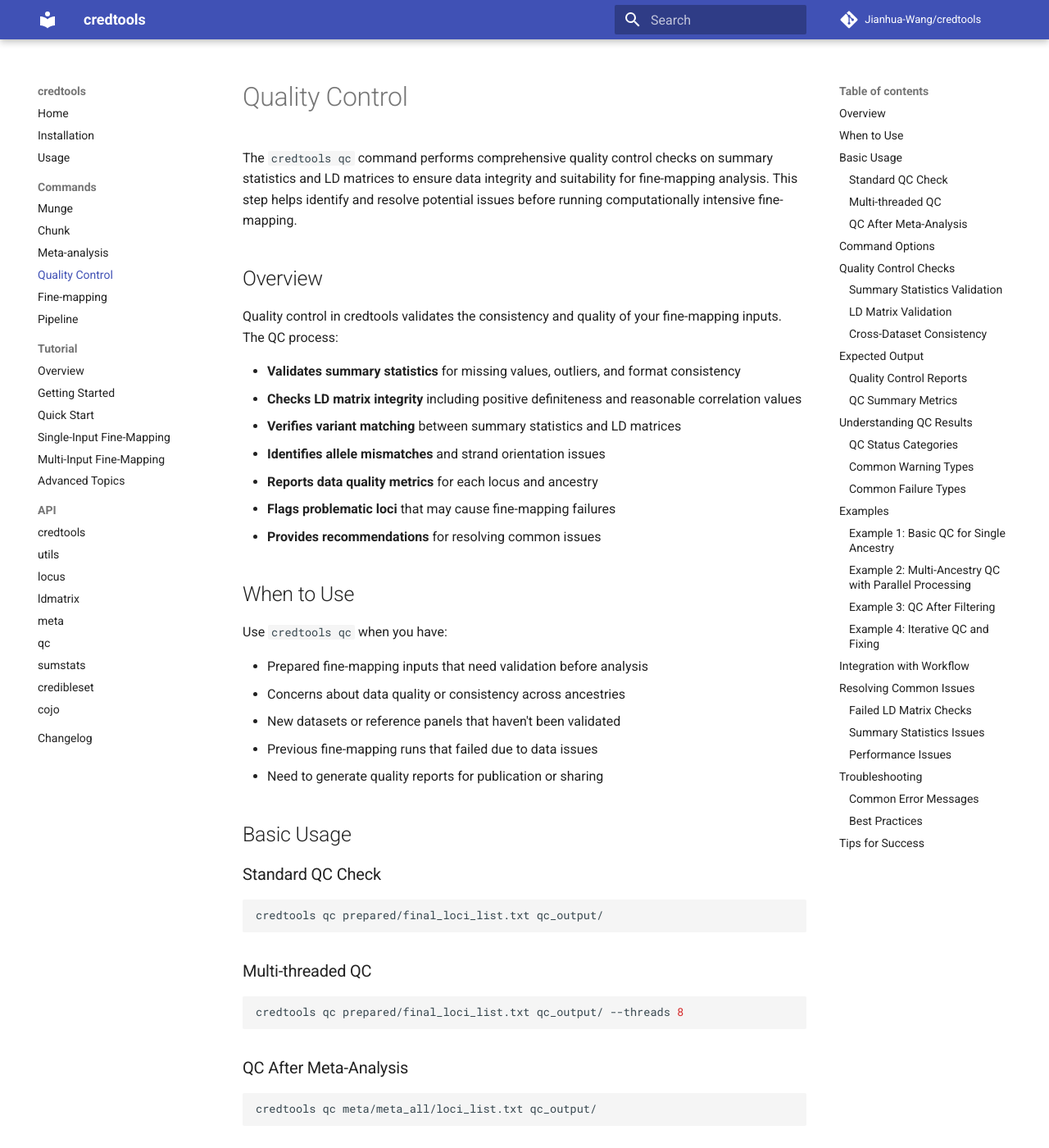
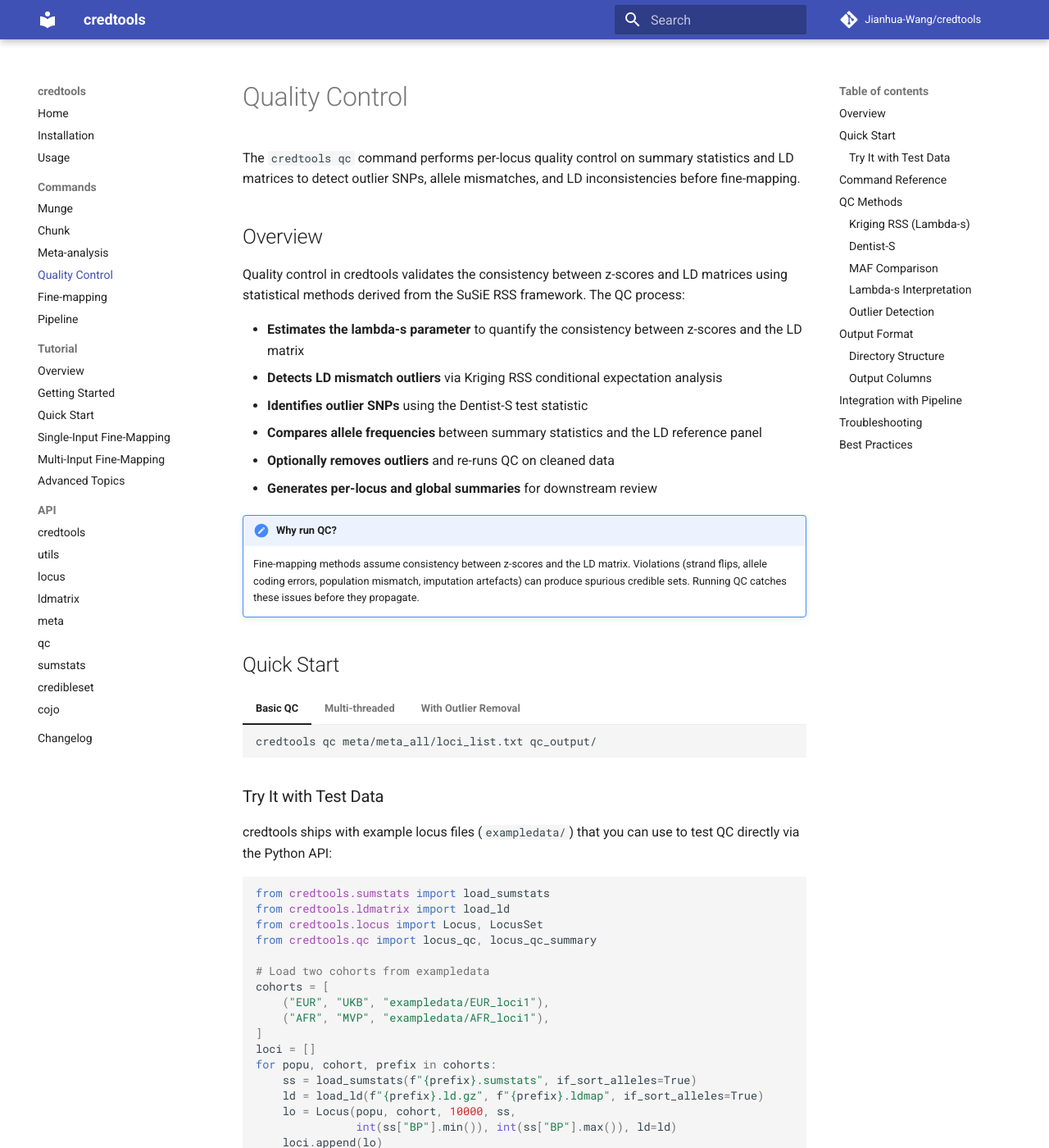
Before and after one commit to Jianhua-Wang/credtools, an MkDocs documentation site: the page built from docs/qc.md, in a window 1280 px wide and 1400 px high. Shown: the whole window at 82% size. Built offline with MkDocs 1.6.1 and Material for MkDocs 9.7.7, drawn with Linux system fonts in a browser that asks for light colours; comment, search, counter and statistics services are not loaded; some of the changed text lies outside the part shown.

Commit message:
Add QC module unit tests and rewrite QC documentation
- Create tests/test_qc.py with 80 unit tests covering 16 QC functions (84% coverage)
- Rewrite docs/qc.md to match actual code output and methods

````diff
--- a/docs/qc.md
+++ b/docs/qc.md
@@ -1,292 +1,313 @@
 # Quality Control
 
-The `credtools qc` command performs comprehensive quality control checks on summary statistics and LD matrices to ensure data integrity and suitability for fine-mapping analysis. This step helps identify and resolve potential issues before running computationally intensive fine-mapping.
+The `credtools qc` command performs per-locus quality control on summary statistics and LD matrices to detect outlier SNPs, allele mismatches, and LD inconsistencies before fine-mapping.
 
 ## Overview
 
-Quality control in credtools validates the consistency and quality of your fine-mapping inputs. The QC process:
+Quality control in credtools validates the consistency between z-scores and LD matrices using statistical methods derived from the SuSiE RSS framework. The QC process:
 
-- **Validates summary statistics** for missing values, outliers, and format consistency
-- **Checks LD matrix integrity** including positive definiteness and reasonable correlation values
-- **Verifies variant matching** between summary statistics and LD matrices
-- **Identifies allele mismatches** and strand orientation issues
-- **Reports data quality metrics** for each locus and ancestry
-- **Flags problematic loci** that may cause fine-mapping failures
-- **Provides recommendations** for resolving common issues
+- **Estimates the lambda-s parameter** to quantify the consistency between z-scores and the LD matrix
+- **Detects LD mismatch outliers** via Kriging RSS conditional expectation analysis
+- **Identifies outlier SNPs** using the Dentist-S test statistic
+- **Compares allele frequencies** between summary statistics and the LD reference panel
+- **Optionally removes outliers** and re-runs QC on cleaned data
+- **Generates per-locus and global summaries** for downstream review
 
-## When to Use
+!!! note "Why run QC?"
+    Fine-mapping methods assume consistency between z-scores and the LD matrix. Violations (strand flips, allele coding errors, population mismatch, imputation artefacts) can produce spurious credible sets. Running QC catches these issues before they propagate.
 
-Use `credtools qc` when you have:
+## Quick Start
 
-- Prepared fine-mapping inputs that need validation before analysis
-- Concerns about data quality or consistency across ancestries
-- New datasets or reference panels that haven't been validated
-- Previous fine-mapping runs that failed due to data issues
-- Need to generate quality reports for publication or sharing
+=== "Basic QC"
 
-## Basic Usage
+    ```bash
+    credtools qc meta/meta_all/loci_list.txt qc_output/
+    ```
 
-### Standard QC Check
+=== "Multi-threaded"
+
+    ```bash
+    credtools qc meta/meta_all/loci_list.txt qc_output/ --threads 8
+    ```
+
+=== "With Outlier Removal"
+
+    ```bash
+    credtools qc meta/meta_all/loci_list.txt qc_output/ \
+      --threads 8 \
+      --remove-outlier
+    ```
+
+### Try It with Test Data
+
+credtools ships with example locus files (`exampledata/`) that you can use to test QC directly via the Python API:
+
+```python
+from credtools.sumstats import load_sumstats
+from credtools.ldmatrix import load_ld
+from credtools.locus import Locus, LocusSet
+from credtools.qc import locus_qc, locus_qc_summary
+
+# Load two cohorts from exampledata
+cohorts = [
+    ("EUR", "UKB", "exampledata/EUR_loci1"),
+    ("AFR", "MVP", "exampledata/AFR_loci1"),
+]
+loci = []
+for popu, cohort, prefix in cohorts:
+    ss = load_sumstats(f"{prefix}.sumstats", if_sort_alleles=True)
+    ld = load_ld(f"{prefix}.ld.gz", f"{prefix}.ldmap", if_sort_alleles=True)
+    lo = Locus(popu, cohort, 10000, ss,
+               int(ss["BP"].min()), int(ss["BP"].max()), ld=ld)
+    loci.append(lo)
+
+ls = LocusSet(loci)
+
+# Run QC
+qc = locus_qc(ls, out_dir="/tmp/qc_example_output")
+summary = locus_qc_summary(qc)
+print(summary[["popu", "cohort", "n_snps", "lambda_s",
+               "n_lambda_s_outlier", "n_dentist_s_outlier"]])
+```
+
+For the full CLI workflow, run the pipeline first to generate prepared loci:
 
 ```bash
-credtools qc prepared/final_loci_list.txt qc_output/
+credtools munge \
+  "exampledata/test_mock_data/EUR_all_loci.sumstats,exampledata/test_mock_data/AFR_all_loci.sumstats,exampledata/test_mock_data/EAS_all_loci.sumstats" \
+  /tmp/munge_output/ --force
+
+credtools chunk /tmp/munge_output/sumstat_info_updated.txt /tmp/chunk_output/
+
+credtools meta /tmp/chunk_output/loci_list.txt /tmp/meta_output/
+
+# Run QC on meta-analysis results
+credtools qc /tmp/meta_output/meta_all/loci_list.txt /tmp/qc_output/ --threads 2
 ```
 
-### Multi-threaded QC
+## Command Reference
 
-```bash
-credtools qc prepared/final_loci_list.txt qc_output/ --threads 8
+```
+credtools qc [OPTIONS] INPUTS OUTDIR
 ```
 
-### QC After Meta-Analysis
+**Arguments:**
 
-```bash
-credtools qc meta/meta_all/loci_list.txt qc_output/
-```
+| Argument | Description |
+|----------|-------------|
+| `INPUTS` | Tab-separated locus list file (e.g. from `credtools meta` or `credtools chunk`) |
+| `OUTDIR` | Output directory for QC results |
 
-## Command Options
+**Options:**
 
-| Option | Description | Default |
-|--------|-------------|---------|
-| `--threads` / `-t` | Number of parallel threads | 1 |
+| Option | Short | Description | Default |
+|--------|-------|-------------|---------|
+| `--threads` | `-t` | Number of parallel threads | `1` |
+| `--remove-outlier` | | Remove outliers and re-run QC on cleaned data | `False` |
+| `--logLR-threshold` | | Log-likelihood ratio threshold for LD mismatch detection | `2.0` |
+| `--z-threshold` | | Z-score threshold for LD mismatch and marginal SNP detection | `2.0` |
+| `--z-std-diff-threshold` | | Standardised z-difference threshold for marginal SNP outlier detection | `3.0` |
+| `--r-threshold` | | Correlation threshold with lead SNP for marginal SNP detection | `0.8` |
+| `--dentist-pvalue-threshold` | | −log10 p-value threshold for Dentist-S outlier detection | `4.0` |
+| `--dentist-r2-threshold` | | r² threshold for Dentist-S outlier detection | `0.6` |
+| `--log-file` | `-l` | Write log output to a file | `None` |
 
-## Quality Control Checks
+## QC Methods
 
-### Summary Statistics Validation
+### Kriging RSS (Lambda-s)
 
-**Format Consistency**
-- Required columns present (CHR, BP, EA, NEA, BETA, SE, P)
-- Appropriate data types and value ranges
-- No missing values in critical columns
+The Kriging RSS method estimates the parameter **lambda-s** (also called *s*), which quantifies the consistency between observed z-scores and the LD matrix under the SuSiE RSS null model:
 
-**Statistical Validity**
-- P-values in valid range (0, 1]
-- Standard errors are positive
-- Effect sizes within reasonable bounds
-- Allele frequencies between 0 and 1 (if present)
+$$z \mid R, s \sim \mathcal{N}(0, (1-s)R + sI)$$
 
-**Biological Plausibility**
-- Chromosome and position coordinates valid
-- Alleles are valid DNA bases
-- No duplicate variants within locus
+A larger *s* indicates stronger inconsistency. For each SNP, the conditional mean and variance are computed, yielding:
 
-### LD Matrix Validation
+- **z_std_diff**: standardised difference between observed and expected z-score
+- **logLR**: log-likelihood ratio for allele switch detection
 
-**Matrix Properties**
-- Square symmetric matrix
-- Positive definite (all eigenvalues > 0)
-- Diagonal elements equal to 1
-- Off-diagonal correlations in [-1, 1]
+**Outlier criteria (combined):**
 
-**Variant Matching**
-- All summary statistic variants present in LD matrix
-- Consistent variant ordering
-- Matching allele orientations
+1. **LD Mismatch Indicator**: `logLR > threshold` AND `|z| > threshold`
+2. **Marginal Non-significant SNP**: `|z_std_diff| > threshold` AND `|r_lead| > threshold`
 
-**Data Quality**
-- Reasonable correlation structure
-- No excessive missing data
-- Appropriate matrix conditioning
+### Dentist-S
 
-### Cross-Dataset Consistency
+The [Dentist-S](https://github.com/mkanai/slalom) statistic tests each variant against the lead SNP:
 
-**Multi-Ancestry Checks**
-- Consistent variant sets across populations
-- Similar allele frequencies where expected
-- Reasonable effect size correlations
+$$t_{\text{dentist}} = \frac{(z_j - r_{jk} \cdot z_k)^2}{1 - r_{jk}^2}$$
 
-**Longitudinal Consistency**
-- Variant positions match reference genome
-- Allele definitions consistent with standards
-- No systematic biases across chromosomes
+Under the null, $t_{\text{dentist}} \sim \chi^2(1)$. Outliers are flagged when:
 
-## Expected Output
+- `−log10(p) >= dentist_pvalue_threshold` AND `r² >= dentist_r2_threshold`
 
-The QC process creates detailed reports and summaries:
+### MAF Comparison
 
-### Quality Control Reports
+When the LD reference panel includes allele frequencies (`AF2` column), credtools compares minor allele frequencies between the summary statistics and the reference. Large discrepancies may indicate population mismatch or allele coding issues.
+
+### Lambda-s Interpretation
+
+| Lambda-s | Interpretation |
+|----------|---------------|
+| < 0.1 | Good consistency between z-scores and LD |
+| 0.1 – 0.3 | Moderate inconsistency — review flagged SNPs |
+| > 0.3 | Strong inconsistency — consider re-imputation or LD panel swap |
+
+### Outlier Detection
+
+The `--remove-outlier` flag triggers automatic outlier removal based on the Kriging RSS and Dentist-S criteria above. After removal, QC is re-run on the cleaned data and both the original and cleaned summaries are saved.
+
+## Output Format
+
+### Directory Structure
 
 ```
 qc_output/
-├── summary_report.txt          # Overall QC summary
-├── locus_reports/              # Individual locus details
-│   ├── locus_1_qc.txt
-│   ├── locus_2_qc.txt
-│   └── ...
-├── failed_loci.txt             # Loci that failed QC
-├── warnings.txt                # Non-critical issues found
-└── qc_metrics.json             # Machine-readable results
+├── qc.txt.gz                           # Global QC summary across all loci
+├── qc_run_summary.log                   # Run metadata (timing, errors)
+├── chr1_1000_50000/                     # Per-locus directory
+│   ├── expected_z.txt.gz               # Kriging RSS results
+│   ├── dentist_s.txt.gz                # Dentist-S results
+│   ├── compare_maf.txt.gz             # MAF comparison
+│   └── qc.txt.gz                       # Locus-level QC summary
+└── cleaned/                             # Only with --remove-outlier
+    ├── qc_cleaned.txt.gz               # Global cleaned QC summary
+    ├── outlier_removal_summary.txt.gz  # Outlier removal statistics
+    ├── cleaned_loci_info.txt.gz        # Loci info for cleaned data
+    └── chr1_1000_50000/                # Per-locus cleaned files
+        ├── EUR_UKB.sumstats.gz
+        ├── EUR_UKB.ld.npz
+        ├── EUR_UKB.ldmap.gz
+        ├── expected_z.txt.gz
+        ├── dentist_s.txt.gz
+        ├── compare_maf.txt.gz
+        └── qc.txt.gz
 ```
 
-### QC Summary Metrics
+### Output Columns
 
-- **Pass/Fail counts** for each check type
-- **Quality scores** for each locus
-- **Recommended actions** for failed loci
-- **Data completeness** statistics
-- **Cross-ancestry comparisons** (if applicable)
+**`expected_z.txt.gz`** — Kriging RSS results
 
-## Understanding QC Results
+| Column | Description |
+|--------|-------------|
+| `SNPID` | SNP identifier |
+| `z` | Transformed z-score |
+| `condmean` | Conditional mean from Kriging |
+| `condvar` | Conditional variance |
+| `z_std_diff` | Standardised difference (z − condmean) / sqrt(condvar) |
+| `logLR` | Log-likelihood ratio for allele switch detection |
+| `lambda_s` | Estimated lambda-s parameter |
+| `cohort` | Cohort identifier (popu_cohort) |
 
-### QC Status Categories
+**`dentist_s.txt.gz`** — Dentist-S results
 
-**PASS**: Locus passes all quality checks and is ready for fine-mapping
-**WARN**: Minor issues detected but locus may still be usable
-**FAIL**: Critical issues that will likely cause fine-mapping failure
+| Column | Description |
+|--------|-------------|
+| `SNPID` | SNP identifier |
+| `t_dentist_s` | Dentist-S test statistic (NaN for lead SNP) |
+| `-log10p_dentist_s` | −log10 p-value |
+| `r2` | r² with lead SNP |
+| `cohort` | Cohort identifier |
 
-### Common Warning Types
+**`compare_maf.txt.gz`** — MAF comparison
 
-- Minor allele frequency differences between populations
-- Slightly high correlation values (> 0.99)
-- Missing optional columns (EAF, INFO scores)
-- Borderline LD matrix conditioning
+| Column | Description |
+|--------|-------------|
+| `SNPID` | SNP identifier |
+| `MAF_sumstats` | MAF from summary statistics |
+| `MAF_ld` | MAF from LD reference panel |
+| `cohort` | Cohort identifier |
 
-### Common Failure Types
+**`qc.txt.gz`** — Per-locus / global summary
 
-- Missing required data columns
-- Non-positive definite LD matrices
-- Severe variant mismatches between datasets
-- Invalid statistical values (negative SE, P-values > 1)
+| Column | Description |
+|--------|-------------|
+| `locus_id` | Locus identifier (global file only) |
+| `popu` | Population |
+| `cohort` | Cohort |
+| `n_snps` | Number of SNPs |
+| `n_1e-5` | SNPs with p < 1e-5 |
+| `n_5e-8` | SNPs with p < 5e-8 |
+| `maf_corr` | Pearson correlation between sumstats and LD MAFs |
+| `lambda_s` | Estimated lambda-s parameter |
+| `n_lambda_s_outlier` | Number of Kriging RSS outliers |
+| `n_dentist_s_outlier` | Number of Dentist-S outliers |
 
-## Examples
+## Integration with Pipeline
 
-### Example 1: Basic QC for Single Ancestry
+```mermaid
+graph LR
+    A[credtools chunk] -->|loci_list.txt| B[credtools meta]
+    B -->|meta loci_list.txt| C[credtools qc]
+    C -->|qc results| D[credtools finemap]
+    C -->|"--remove-outlier"| E[cleaned data]
+    E --> D
+```
 
 ```bash
-# Run QC on prepared single-ancestry data
-credtools qc prepared/final_loci_list.txt qc_results/
-
-# Review results
-cat qc_results/summary_report.txt
-cat qc_results/failed_loci.txt
-```
-
-### Example 2: Multi-Ancestry QC with Parallel Processing
-
-```bash
-# QC multi-ancestry meta-analysis results
-credtools qc meta/meta_all/loci_list.txt qc_meta/ --threads 12
-
-# Check for ancestry-specific issues
-grep "ancestry" qc_meta/warnings.txt
-```
-
-### Example 3: QC After Filtering
-
-```bash
-# QC after applying custom filters
-credtools qc filtered/loci_list.txt qc_filtered/ --threads 4
-
-# Compare with original QC results
-diff qc_original/summary_report.txt qc_filtered/summary_report.txt
-```
-
-### Example 4: Iterative QC and Fixing
-
-```bash
-# Initial QC
-credtools qc prepared/loci_list.txt qc_initial/
-
-# Fix issues based on QC report
-# ... manual data cleaning steps ...
-
-# Re-run QC to verify fixes
-credtools qc cleaned/loci_list.txt qc_final/
-```
-
-## Integration with Workflow
-
-Quality control should be performed after data preparation or meta-analysis:
-
-```bash
-# Standard workflow with QC
+# Full pipeline
+credtools munge population_config.txt munged/
 credtools chunk munged/sumstat_info_updated.txt chunked/
 credtools meta chunked/loci_list.txt meta/ --meta-method meta_all
 credtools qc meta/meta_all/loci_list.txt qc/ --threads 8
-credtools finemap qc/passed_loci_list.txt finemap_results/
+credtools finemap meta/meta_all/loci_list.txt finemap_results/
 
-# Alternative: QC before meta-analysis
-credtools chunk munged/sumstat_info_updated.txt chunked/
-credtools qc chunked/loci_list.txt qc_pre_meta/
-credtools meta qc_pre_meta/passed_loci_list.txt meta/
-credtools finemap meta/meta_all/loci_list.txt finemap_results/
+# With outlier removal
+credtools qc meta/meta_all/loci_list.txt qc/ --threads 8 --remove-outlier
+credtools finemap qc/cleaned/cleaned_loci_info.txt.gz finemap_results/
 ```
 
-## Resolving Common Issues
-
-### Failed LD Matrix Checks
-
-**Non-positive definite matrices**:
-```bash
-# Usually indicates numerical precision issues
-# Try using higher-quality reference panels
-# Consider increasing minimum allele frequency filters
-```
-
-**Variant mismatches**:
-```bash
-# Check allele flipping and strand orientation
-# Verify reference genome versions match
-# Update variant IDs to consistent format
-```
-
-### Summary Statistics Issues
-
-**Missing critical columns**:
-```bash
-# Re-run munging with proper column mapping
-# Check original GWAS file format
-# Verify required statistics are available
-```
-
-**Invalid statistical values**:
-```bash
-# Check for data corruption during file transfers
-# Verify GWAS analysis pipeline outputs
-# Look for systematic issues in specific regions
-```
-
-### Performance Issues
-
-**Slow QC processing**:
-```bash
-# Increase thread count up to available cores
-# Process subsets of loci in parallel
-# Use faster storage for temporary files
-```
-
-**Memory consumption**:
-```bash
-# Reduce thread count for large LD matrices
-# Process chromosomes separately
-# Consider using high-memory compute nodes
-```
+!!! info "Heterogeneity metrics"
+    Cross-cohort heterogeneity metrics (Cochran-Q, SNP missingness, LD 4th moment, LD decay) are computed **before** meta-analysis by `credtools meta` and saved in each locus's `heterogeneity/` directory. They are no longer part of the `credtools qc` output.
 
 ## Troubleshooting
 
-### Common Error Messages
+??? question "High lambda-s values across many loci"
+    This usually indicates a systematic mismatch between your summary statistics and the LD reference panel. Common causes:
 
-**"LD matrix not positive definite"**: The correlation matrix has numerical issues. Check reference panel quality and consider filtering low-frequency variants.
+    - Different genome builds (e.g. hg19 vs hg38)
+    - LD reference from a different population
+    - Allele flipping not properly handled during munging
 
-**"Variant mismatch between sumstats and LD"**: Summary statistics and LD matrix contain different variants. Verify data preparation steps.
+    Try re-running `credtools munge` with careful column mapping, or use an LD reference that matches your GWAS population.
 
-**"Invalid p-values detected"**: P-values outside valid range [0,1]. Check GWAS analysis pipeline.
+??? question "Too many Dentist-S outliers"
+    Dentist-S flags SNPs whose z-scores are inconsistent with the lead SNP's z-score given their LD. Common causes:
 
-**"Memory allocation failed"**: Insufficient RAM for large matrices. Reduce thread count or use smaller chunks.
+    - Poor imputation quality at the locus
+    - LD reference with insufficient sample size
+    - Multiple independent signals at the locus (expected behaviour)
 
-### Best Practices
+    Consider adjusting `--dentist-pvalue-threshold` (increase to be less strict) or `--dentist-r2-threshold`.
 
-1. **Always run QC**: Never skip quality control, especially with new datasets
-2. **Review all reports**: Check both summary and detailed locus reports
-3. **Fix issues systematically**: Address data quality problems before fine-mapping
-4. **Document QC results**: Keep QC reports for reproducibility and troubleshooting
-5. **Use appropriate resources**: Allocate sufficient compute resources for large studies
+??? question "MAF comparison shows low correlation"
+    A low MAF correlation between summary statistics and LD reference may indicate:
 
-## Tips for Success
+    - Population mismatch between GWAS and reference panel
+    - Different allele frequency definitions (EAF vs MAF)
+    - Allele flipping not resolved during data preparation
 
-1. **Start with QC**: Run quality control early to identify issues before investing in computationally expensive steps
-2. **Use parallel processing**: QC can be parallelized effectively across loci
-3. **Keep detailed logs**: QC reports are valuable for debugging fine-mapping issues
-4. **Iterate as needed**: Re-run QC after fixing issues to ensure problems are resolved
-5. **Compare across ancestries**: Use QC to identify systematic differences between populations
-6. **Plan for failures**: Some loci may fail QC - have strategies for handling incomplete datasets
+??? question "Memory issues with large loci"
+    Large loci (>5000 SNPs) require significant memory for eigendecomposition. Solutions:
+
+    - Reduce thread count to lower peak memory
+    - Chunk large loci into smaller regions
+    - Use `dtype=np.float32` in the API (not available via CLI)
+
+??? question "QC run fails for some loci"
+    Check `qc_run_summary.log` in the output directory for error details. Common causes:
+
+    - Singular LD matrices (all eigenvalues near zero)
+    - Loci with very few SNPs (<5)
+    - Corrupted input files
+
+    Failed loci are logged but do not block processing of other loci.
+
+## Best Practices
+
+!!! tip "Recommendations"
+    1. **Always run QC after meta-analysis** — meta-analysis can introduce or amplify inconsistencies
+    2. **Review lambda-s values** — they provide a quick overall quality indicator per cohort
+    3. **Use `--remove-outlier` cautiously** — inspect outlier removal summaries to ensure genuine outliers (not true signals) are being removed
+    4. **Start with default thresholds** — the defaults are calibrated for typical GWAS data; adjust only after reviewing results
+    5. **Check the run summary log** — `qc_run_summary.log` reports timing, success/failure counts, and error details
+    6. **Use parallel processing** — QC is embarrassingly parallel across loci; use `--threads` matching your available cores
````
Also changed, not shown: 1 other file.
